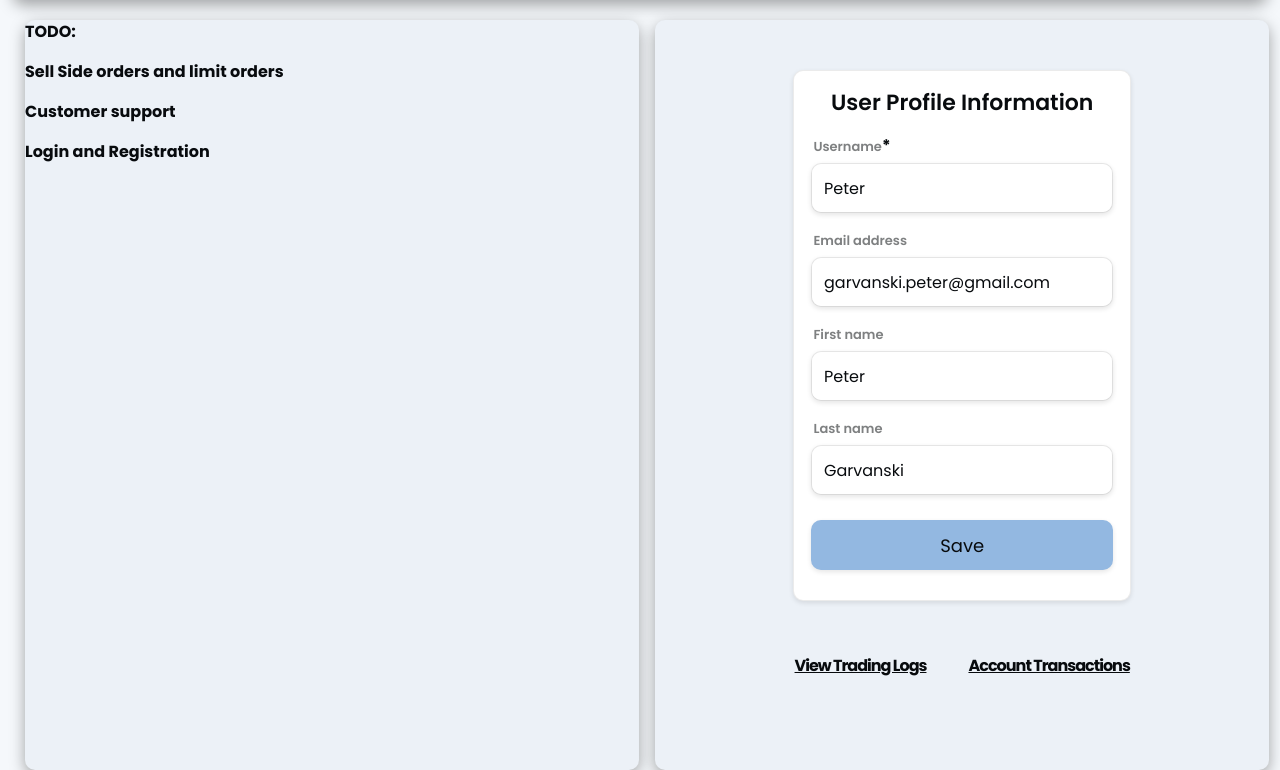
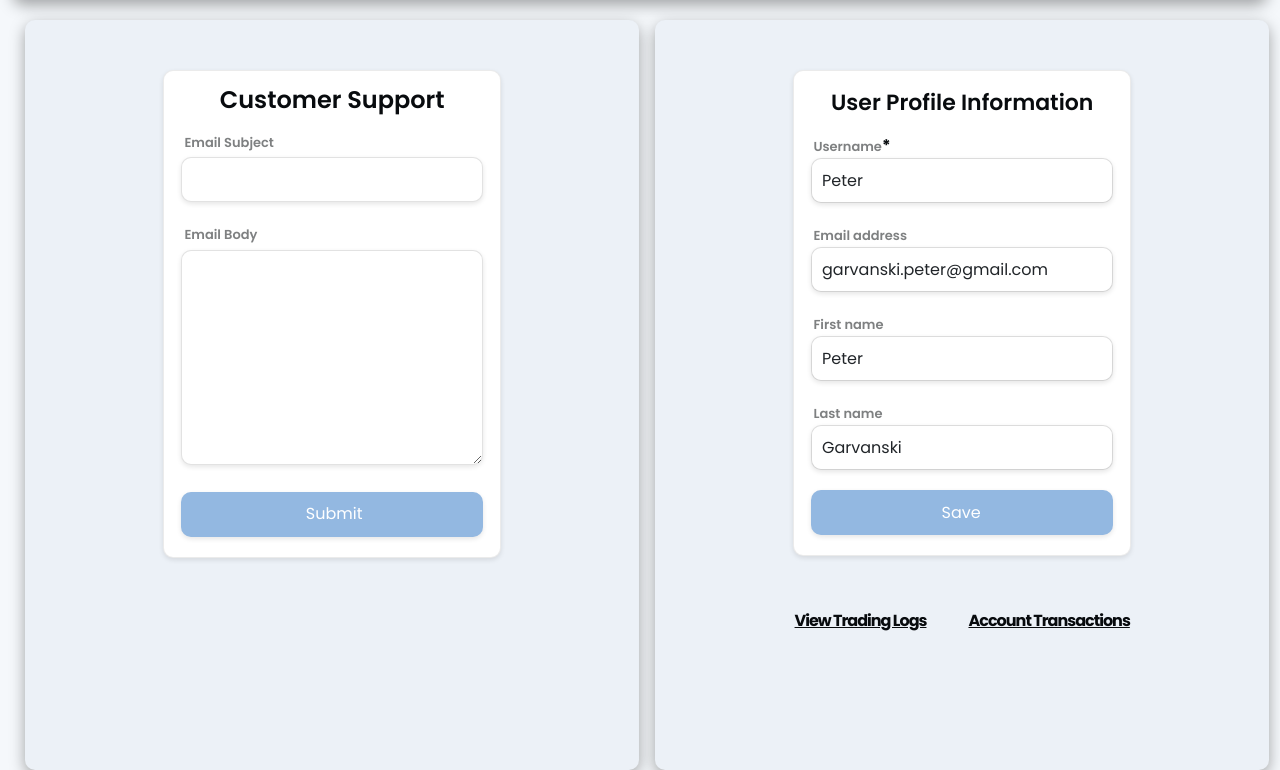
Before and after one commit to PeterGarvanski/HorizonMarkets, a Django app: page /settings/ in a window 1280 px wide. Shown: the part 116-886 px from the top of the page. Run offline with Django 4.2, Linux system fonts and the light colour scheme; a user stored in the database is signed in; data comes from the database, SQL or seed files in the repository; some libraries are stand-ins or nearby versions.

Commit message:
feat: added email integration to customer support

```diff
--- a/dashboard/forms.py
+++ b/dashboard/forms.py
@@ -22,10 +22,10 @@ class UserProfileForm(forms.ModelForm):
                 'first_name',
                 'last_name'
             ),
-            Submit('submit', 'Save', css_class='btn btn-primary save')
+            Submit('submit', 'Save', css_class='withdraw-input withdraw-button')
         )
 
         for field_name, field in self.fields.items():
-            field.widget.attrs['class'] = 'form-inputs'
+            field.widget.attrs['class'] = 'withdraw-input'
             field.widget.attrs['id'] = field_name
             self.fields[field_name].label = f'<span class="form-label">{self.fields[field_name].label}</span>'
--- a/dashboard/static/dashboard/css/dashboard.css
+++ b/dashboard/static/dashboard/css/dashboard.css
@@ -391,6 +391,10 @@ legend {
     padding: none;
 }
 
+.withdraw-input.withdraw-button.color {
+    color: #ffffff;
+}
+
 .account-balance-sum {
     font-size: 13px;
     font-weight: 600;
@@ -405,3 +409,14 @@ legend {
     color: #080b0e85;
     text-align: center;
 }
+
+.heading-customer-support {
+    font-size: 24px;
+    font-weight: 600;
+    text-align: center;
+    margin: 15px 0;
+}
+
+.withdraw-input.body {
+    height: 215px;
+}
--- a/dashboard/templates/dashboard/settings.html
+++ b/dashboard/templates/dashboard/settings.html
@@ -13,10 +13,15 @@
 <div class="my-container">
     <div class="col-md-6">
         <div class="sections box-shadow support-display">
-            <p>TODO:</p>
-            <p>Sell Side orders and limit orders</p>
-            <p>Customer support</p>
-            <p>Login and Registration</p>
+            <form action="{% url 'customer_support' %}" method="post" class="my-forms settings-form">
+                {% csrf_token %}
+                <h2 class="heading-customer-support">Customer Support</h2>
+                <label for="subject" class="withdrawal-label">Email Subject</label>
+                <input type="text" id="subject" name="subject" class="withdraw-input" required>
+                <label for="body" class="withdrawal-label">Email Body</label>
+                <textarea id="body" name="body" rows="8" cols="50" class="withdraw-input body" required></textarea>
+                <input type="submit" value="Submit" class="withdraw-input withdraw-button color">
+            </form>
         </div>
     </div>
     <div class="col-md-6 my-centre">
--- a/dashboard/urls.py
+++ b/dashboard/urls.py
@@ -5,6 +5,7 @@ from . import views
 urlpatterns = [
     path('', views.dashboard, name="dashboard"),
     path('settings/', views.settings, name="settings"),
+    path('customer-support/', views.customer_support, name='customer_support'),
     path('deposit/', views.deposit, name="deposit"),
     path('withdraw/', views.withdraw, name="withdraw"),
     path('create-checkout-session/', views.create_checkout_session, name="checkout_session"),
--- a/dashboard/views.py
+++ b/dashboard/views.py
@@ -1,4 +1,4 @@
-from env import STRIPE_SECRET_KEY, PAYPAL_CLIENT_ID, PAYPAL_SECRET_KEY
+from env import STRIPE_SECRET_KEY, PAYPAL_CLIENT_ID, PAYPAL_SECRET_KEY, SENDER_EMAIL, SENDER_PASSWORD, RECIPIENT_EMAIL
 from django.shortcuts import render, redirect
 from django.core.exceptions import ObjectDoesNotExist
 from django.contrib.auth.decorators import login_required
@@ -14,6 +14,9 @@ import calendar
 import time
 import uuid
 import json
+import ssl
+import smtplib
+from email.message import EmailMessage
 
 @login_required
 def dashboard(request):
@@ -174,6 +177,25 @@ def settings(request):
     }
 
     return render(request, 'dashboard/settings.html', context)
+
+
+@login_required
+def customer_support(request):
+    """
+    A function that allows users to send emails to customer support
+    """
+    # Requests the logged in users data and uses it to query the databases
+    user = request.user
+    user_profile = UserProfile.objects.get(user=user)
+
+    # If the user form is being submitted
+    if request.method == 'POST':
+        subject = request.POST.get('subject')
+        body = request.POST.get('body')
+
+        send_email(SENDER_EMAIL, SENDER_PASSWORD, RECIPIENT_EMAIL, subject, body)
+
+    return redirect('dashboard')
 
 
 @login_required
@@ -379,3 +401,20 @@ def get_access_token(client_id, client_secret):
     else:
         print('Error:', response.text)
         return None
+
+
+def send_email(sender_email, sender_password, recipient_email, subject, body):
+    try:
+        email = EmailMessage()
+        email['From'] = sender_email
+        email['To'] = recipient_email
+        email['Subject'] = subject
+        email.set_content(body)
+
+        context = ssl.create_default_context()
+        with smtplib.SMTP_SSL('smtp.gmail.com', 465, context=context) as smtp:
+            smtp.login(sender_email, sender_password)
+            smtp.sendmail(sender_email, recipient_email, email.as_string())
+        print("Email sent successfully!")
+    except Exception as e:
+        print(f"An error occurred: {e}")
```
